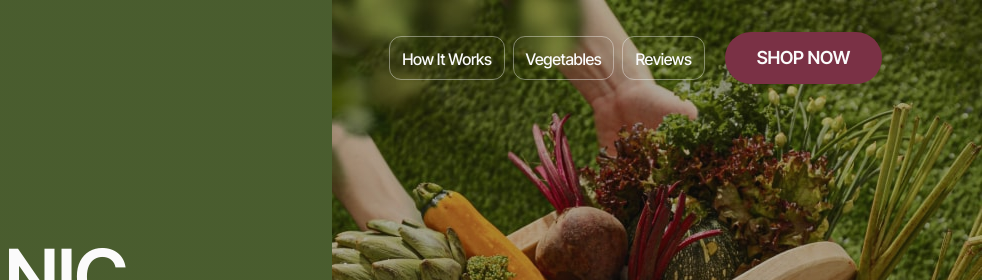
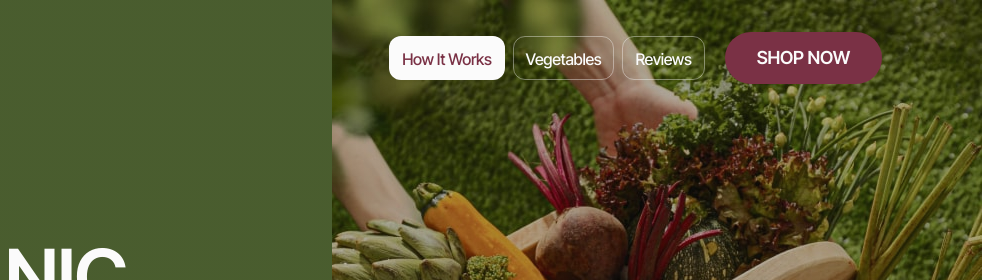
Before and after one commit to solipsisticstratosphere/green-guru, a website built with Vite: page src/index.html in a window 1280 px wide. In both pictures the pointer is over the item "How It Works". Shown: the top 280 px of the page, 298-1280 px from the left. Built offline with nearby package versions, Linux system fonts and the light colour scheme; files whose address does not match are found by name.

Commit message:
update header

```diff
--- a/src/css/header.css
+++ b/src/css/header.css
@@ -231,6 +231,14 @@
     width: auto;
     height: 44px;
   }
+  .header-nav-item:hover,
+  .header-nav-item:focus {
+    background: #fbfbfb;
+  }
+  .header-nav-item:hover .header-nav-link,
+  .header-nav-item:focus .header-nav-link {
+    color: #7a3145;
+  }
   .header-nav-link {
     font-weight: 500;
     font-size: 16px;
--- a/src/partials/header.html
+++ b/src/partials/header.html
@@ -34,7 +34,7 @@
       <svg class="header-open-icon icon-mob">
         <use href="../img/icons.svg#icon-open-menu-mob"></use>
       </svg>
-      <svg class="header-open-icon icon-tab">
+      <svg class="header-open-icon icon-tab data-mobile-open">
         <use href="../img/icons.svg#icon-open-menu-tab"></use>
       </svg>
     </button>
```
Also changed, not shown: src/index.html (+1 -3 lines).
